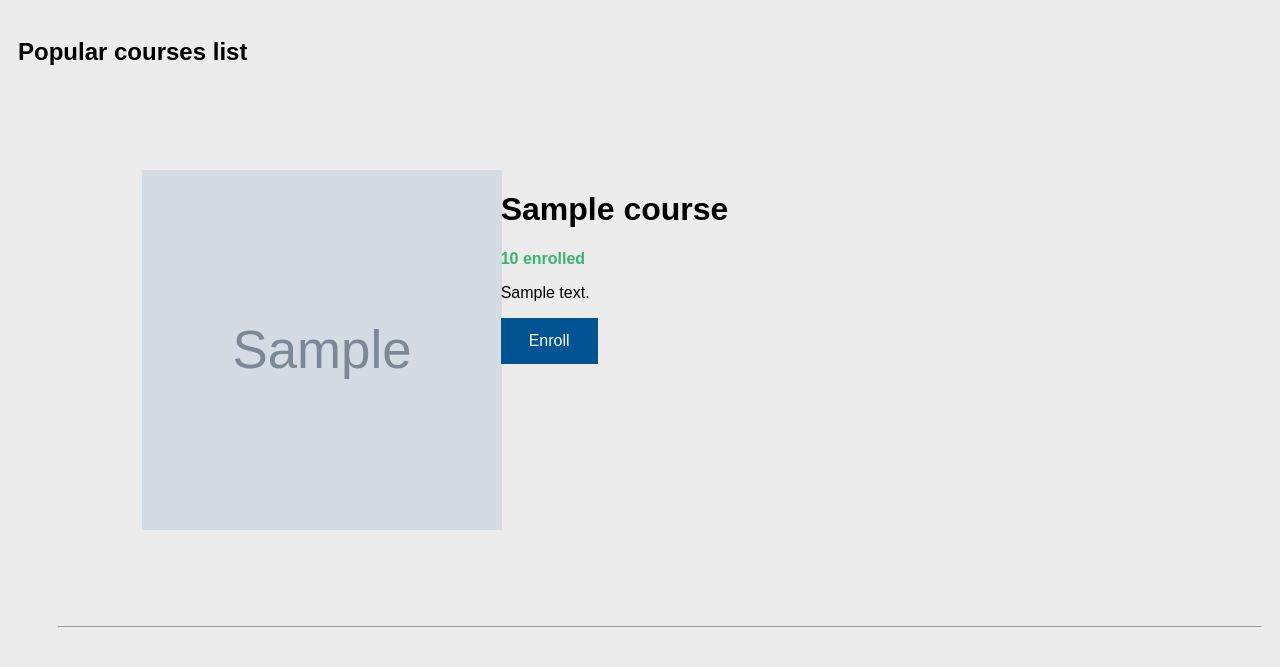
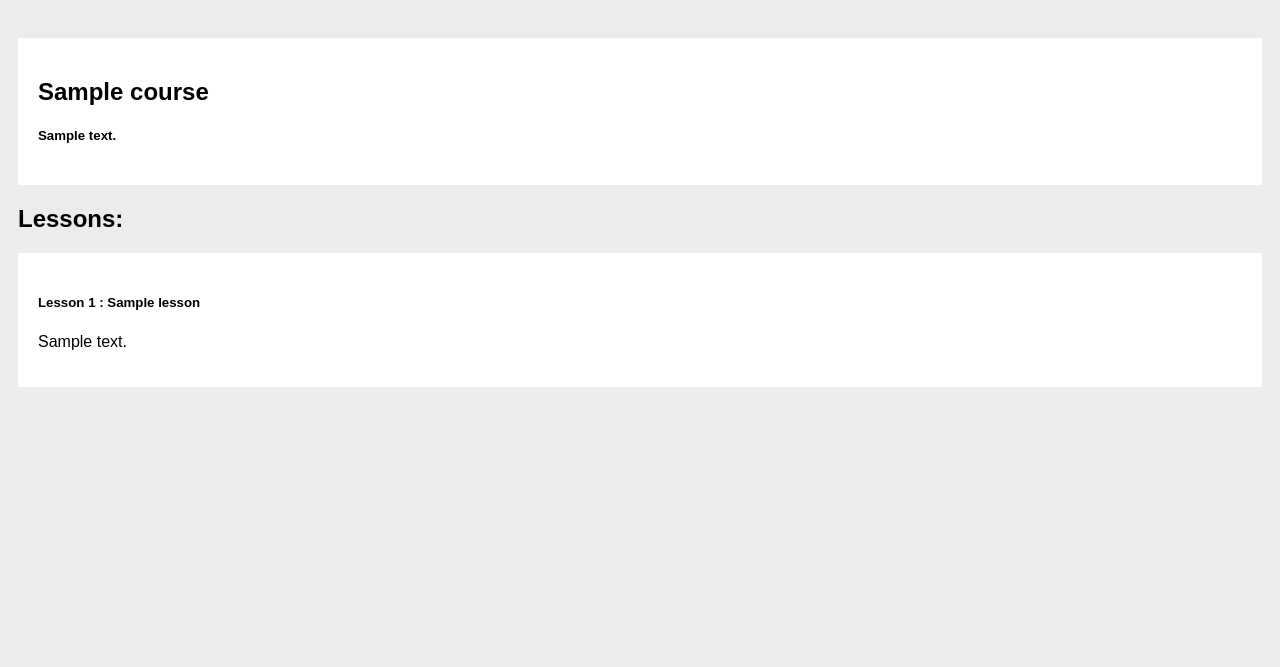
Before and after one commit to CaiaCC/ibm-django-wk3-views-and-templates, a Django app: template onlinecourse/templates/onlinecourse/course_list.html in a window 1280 px wide. Shown: the top 667 px of the page. Run offline with Django 3.2, Linux system fonts and the light colour scheme; the template is opened without the code that fills it: values that come from a table or form of the project are taken from there, others are empty; tables that the repository leaves empty hold one stand-in row (values such as "Sample post"); grey boxes marked "Sample" are stand-in pictures.

Commit message:
style course detail page

```diff
--- a/onlinecourse/templates/onlinecourse/course_list.html
+++ b/onlinecourse/templates/onlinecourse/course_list.html
@@ -1,55 +1,21 @@
  <!DOCTYPE html>
 <html lang="en">
 <head>
+    <meta charset="UTF-8">
     {% load static %}
-		<link
-			rel="stylesheet"
-			type="text/css"
-			href="{% static 'onlinecourse/course.css' %}"
-		/>
-		<meta charset="UTF-8" />
-		<title>Online Courses</title>
+    <link rel="stylesheet" type="text/css" href="{% static 'onlinecourse/course.css' %}">
 </head>
 <body>
-		<h2>Popular courses list</h2>
-
-		{% if course_list %}
-		<ul>
-			{% for course in course_list %}
-			<div class="container">
-				<div class="row">
-					<div class="column-33">
-						<img
-							src="{{MEDIA_URL}}/{{ course.image }}"
-							width="360"
-							height="360"
-						/>
+    <div class="card">
+        <h2>{{ course.name }}</h2>
+        <h5>{{ course.description }}</h5>
     </div>
-					<div class="column-66">
-						<h1 class="xlarge-font"><b>{{ course.name }}</b></h1>
-						<p style="color: MediumSeaGreen">
-							<b>{{course.total_enrollment}} enrolled</b>
-						</p>
-						<p>{{ course.description }}</p>
-						<form
-							action="{% url 'onlinecourse:enroll' course.id %}"
-							method="post"
-						>
-							{% csrf_token %}
-							<input
-								class="button"
-								type="submit"
-								value="Enroll"
-							/>
-						</form>
+    <h2>Lessons: </h2>
+    {% for lesson in course.lesson_set.all %}
+    <div class="card">
+        <h5>Lesson {{lesson.order}} : {{lesson.title}}</h5>
+        <p>{{lesson.content}}</p>
     </div>
-				</div>
-			</div>
-			<hr />
     {% endfor %}
-		</ul>
-		{% else %}
-		<p>No courses are available.</p>
-		{% endif %}
 </body>
 </html>
```
Lines whose indentation alone changed are shown as unchanged.
